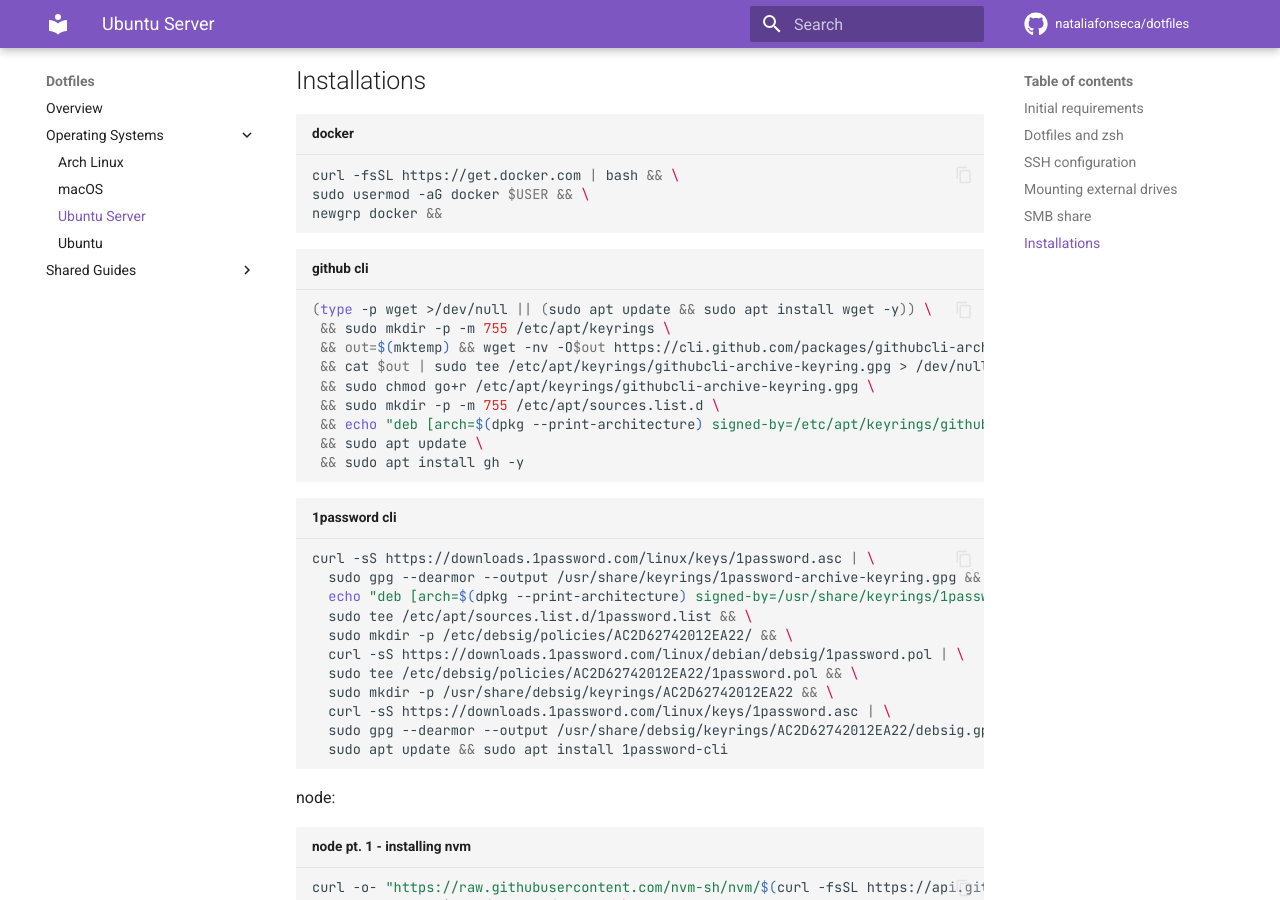
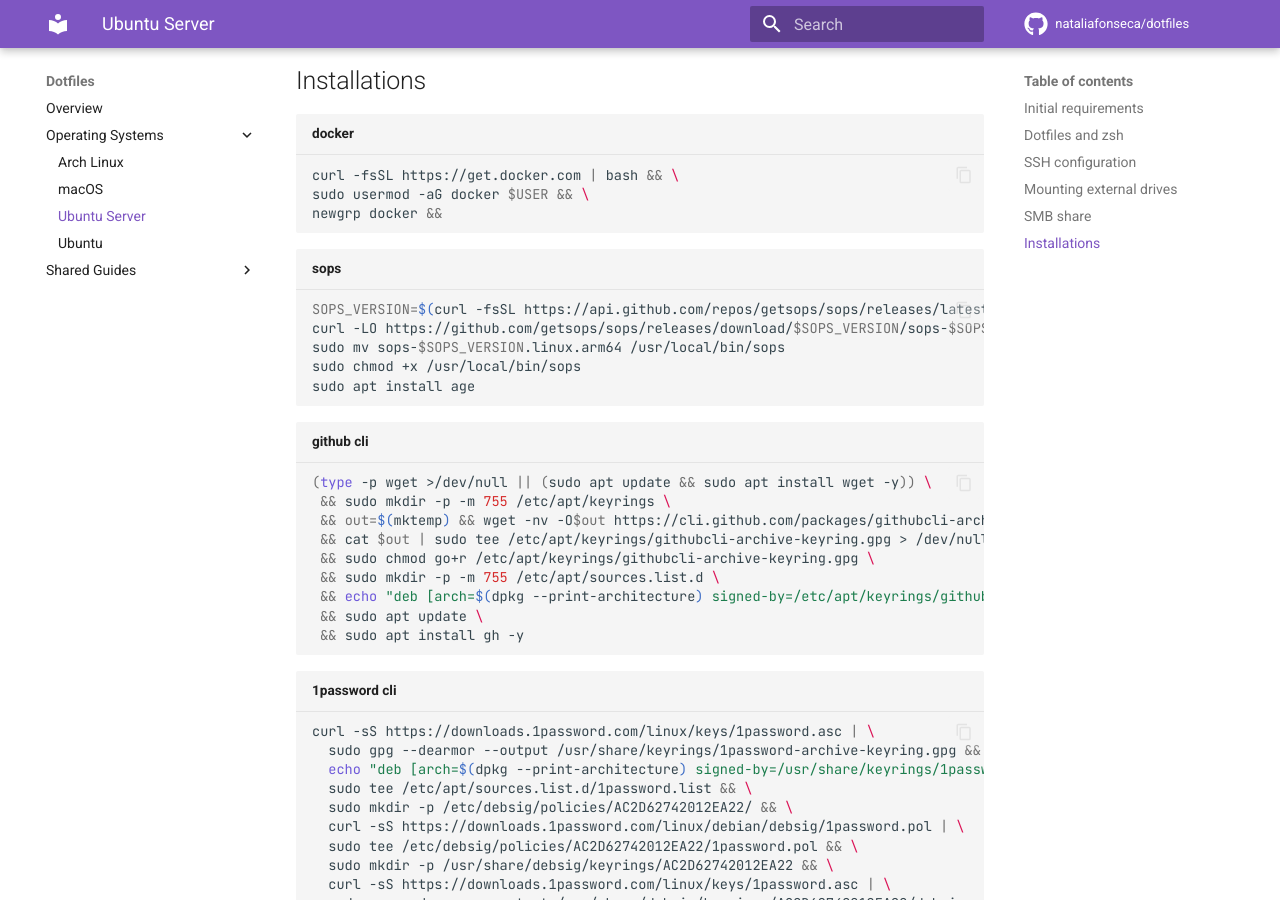
Before and after one commit to nataliafonseca/dotfiles, an MkDocs documentation site: the page built from docs/os/ubuntu-server.md, in a window 1280 px wide and 900 px high, scrolled down 2466 px. Built offline with MkDocs 1.6.1 and Material for MkDocs 9.7.7, drawn with Linux system fonts in a browser that asks for light colours; comment, search, counter and statistics services are not loaded.

````diff
--- a/docs/os/ubuntu-server.md
+++ b/docs/os/ubuntu-server.md
@@ -22,6 +22,14 @@ eza jq micro fzf imagemagick samba apt-transport-https
 curl -fsSL https://get.docker.com | bash && \
 sudo usermod -aG docker $USER && \
 newgrp docker &&
+```
+
+```sh title="sops"
+SOPS_VERSION=$(curl -fsSL https://api.github.com/repos/getsops/sops/releases/latest | jq -r '.tag_name')
+curl -LO https://github.com/getsops/sops/releases/download/$SOPS_VERSION/sops-$SOPS_VERSION.linux.arm64 # or .amd64
+sudo mv sops-$SOPS_VERSION.linux.arm64 /usr/local/bin/sops
+sudo chmod +x /usr/local/bin/sops
+sudo apt install age
 ```
 
 ```sh title="github cli"
````
Also changed, not shown: 2 other files.
